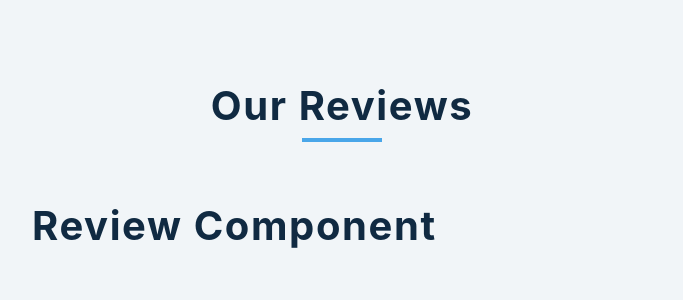
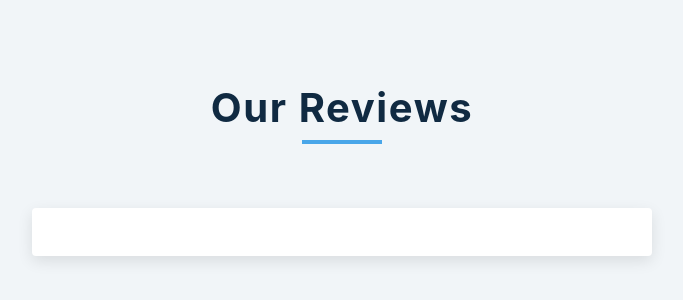
Before and after one commit to IsmailMuhammed2019/reviewsapp, a React (Create React App) app: page / in a window 1280 px wide. Shown: the part 228-528 px from the top of the page, without its empty margins (298-981 px from the left). Built offline with nearby package versions, Linux system fonts and the light colour scheme.

Commit message:
setting review card

```diff
--- a/src/Review.js
+++ b/src/Review.js
@@ -3,7 +3,11 @@ import people from './data'
 import { FaChevronLeft, FaChevronRight, FaQuoteRight } from 'react-icons/fa'
 
 const Review = () => {
-  return <h2>review component</h2>
+  return (
+   <div className='review'>
+
+   </div>
+  )
 }
 
 export default Review
```
